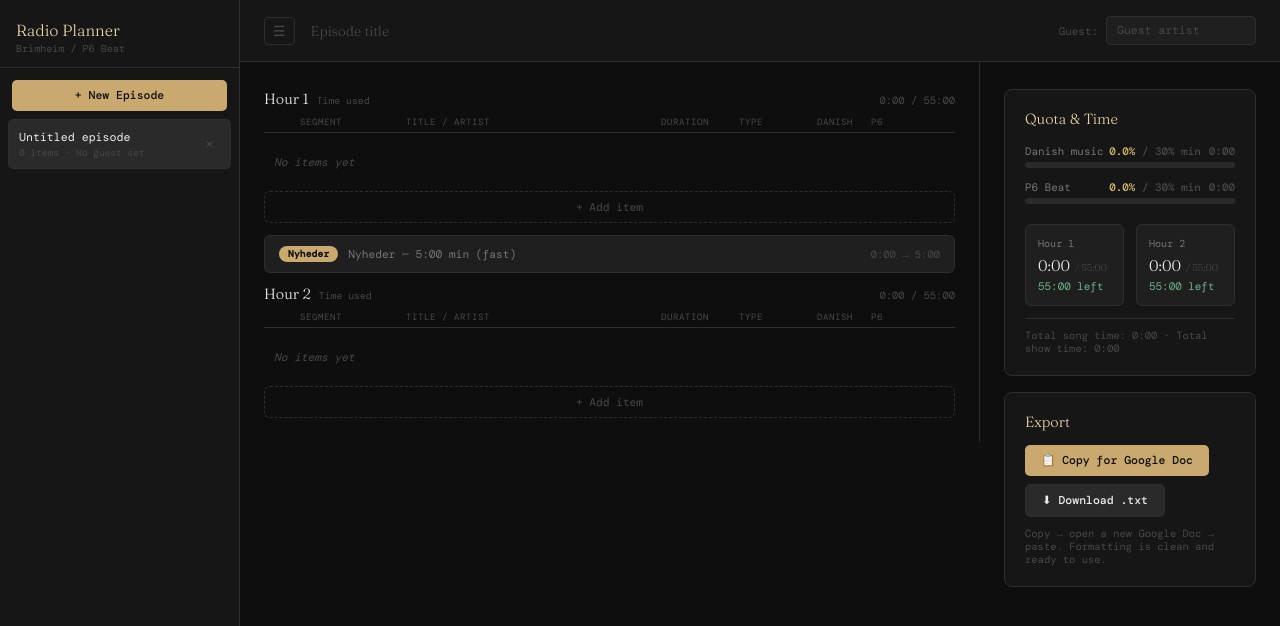
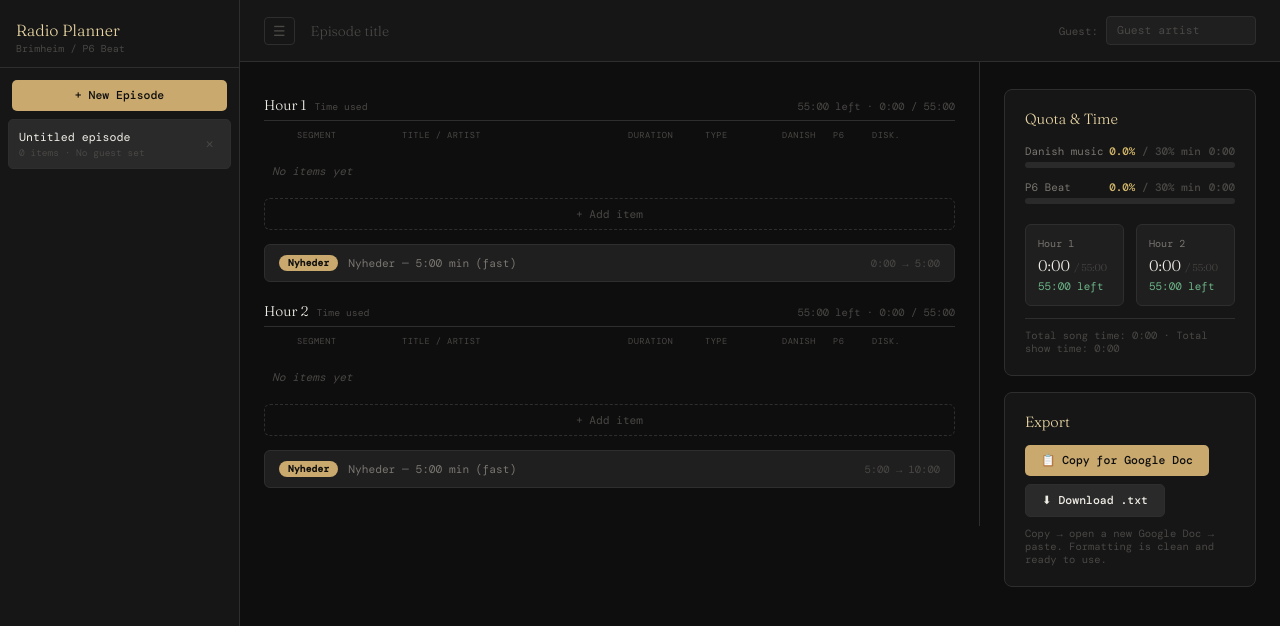
Before and after one commit to LorriBrimheim/brimheim-radio, a React (Create React App) app: page / in a window 1280 px wide. Both pictures are taken after a click on the button "+ New Episode". Shown: the top 626 px of the page. Built offline with nearby package versions, Linux system fonts and the light colour scheme; a web font is replaced by a local one.

Commit message:
Update Rundown.jsx

```diff
--- a/src/components/Rundown.jsx
+++ b/src/components/Rundown.jsx
@@ -3,22 +3,30 @@ import { DndContext, closestCenter, KeyboardSensor, PointerSensor, useSensor, us
 import { SortableContext, sortableKeyboardCoordinates, verticalListSortingStrategy, arrayMove } from '@dnd-kit/sortable';
 import { restrictToVerticalAxis } from '@dnd-kit/modifiers';
 import RundownItem from './RundownItem';
-import { HOUR1_END, NEWS_DURATION, ITEM_TYPES, formatDuration, generateId } from '../utils';
+import { HOUR1_END, HOUR2_END, NEWS_DURATION, ITEM_TYPES, formatDuration, generateId } from '../utils';
 
 const HourHeader = ({ label, usedSecs }) => {
   const max = 55 * 60;
-  const over = usedSecs > max;
+  const remaining = max - usedSecs;
+  const over = remaining < 0;
+  const tight = !over && remaining < 5 * 60;
+  const timeColor = over ? 'var(--red)' : tight ? 'var(--yellow)' : 'var(--text-muted)';
   return (
     <div style={{
       display: 'flex', alignItems: 'baseline', gap: 8,
-      marginBottom: 8, marginTop: 4,
+      padding: '6px 0', marginBottom: 8, marginTop: 4,
+      borderBottom: '1px solid var(--border)',
     }}>
-      <span style={{ fontFamily: 'Fraunces, serif', fontWeight: 300, fontSize: '1.05rem', color: 'var(--text)' }}>
+      <span style={{ fontFamily: 'Fraunces, serif', fontWeight: 300, fontSize: '1rem', color: 'var(--text)' }}>
         {label}
       </span>
       <span style={{ fontSize: '0.7rem', color: 'var(--text-muted)' }}>Time used</span>
-      <span style={{ marginLeft: 'auto', fontSize: '0.75rem', fontVariantNumeric: 'tabular-nums', color: over ? 'var(--red)' : 'var(--text-muted)' }}>
-        {formatDuration(usedSecs)} / 55:00{over ? ' — OVER' : ''}
+      <span style={{ marginLeft: 'auto', fontSize: '0.75rem', fontVariantNumeric: 'tabular-nums', color: timeColor }}>
+        {over
+          ? `${formatDuration(Math.abs(remaining))} over`
+          : `${formatDuration(remaining)} left`
+        }
+        <span style={{ color: 'var(--text-muted)', fontWeight: 400 }}> · {formatDuration(usedSecs)} / 55:00</span>
       </span>
     </div>
   );
@@ -27,14 +35,13 @@ const HourHeader = ({ label, usedSecs }) => {
 const TableHeader = () => (
   <div style={{
     display: 'grid',
-    gridTemplateColumns: '20px 100px 1fr 72px 72px 48px 36px 32px',
-    gap: 6,
-    padding: '0 10px 4px',
-    borderBottom: '1px solid var(--border)',
-    marginBottom: 6,
+    gridTemplateColumns: '20px 100px 1fr 72px 72px 46px 34px 38px 32px',
+    gap: 5,
+    padding: '0 8px 5px',
+    marginBottom: 4,
   }}>
-    {['', 'Segment', 'Title / Artist', 'Duration', 'Type', 'Danish', 'P6', ''].map((col, i) => (
-      <div key={i} style={{ fontSize: '0.65rem', color: 'var(--text-muted)', textTransform: 'uppercase', letterSpacing: '0.06em' }}>
+    {['', 'Segment', 'Title / Artist', 'Duration', 'Type', 'Danish', 'P6', 'Disk.', ''].map((col, i) => (
+      <div key={i} style={{ fontSize: '0.62rem', color: 'var(--text-muted)', textTransform: 'uppercase', letterSpacing: '0.05em' }}>
         {col}
       </div>
     ))}
@@ -44,7 +51,7 @@ const TableHeader = () => (
 const NewsRow = ({ clockTime }) => (
   <div style={{
     display: 'flex', alignItems: 'center', justifyContent: 'space-between',
-    padding: '10px 14px', margin: '12px 0',
+    padding: '10px 14px', margin: '14px 0',
     background: 'var(--surface2)',
     border: '1px solid var(--border)',
     borderRadius: 6,
@@ -77,10 +84,9 @@ const AddItemButton = ({ onClick }) => (
       borderRadius: 6,
       color: 'var(--text-muted)',
       fontSize: '0.8rem',
-      transition: 'color 0.15s, border-color 0.15s',
     }}
-    onMouseEnter={e => { e.target.style.color = 'var(--text-dim)'; e.target.style.borderColor = 'var(--text-muted)'; }}
-    onMouseLeave={e => { e.target.style.color = 'var(--text-muted)'; e.target.style.borderColor = 'var(--border)'; }}
+    onMouseEnter={e => { e.currentTarget.style.color = 'var(--text-dim)'; e.currentTarget.style.borderColor = 'var(--text-muted)'; }}
+    onMouseLeave={e => { e.currentTarget.style.color = 'var(--text-muted)'; e.currentTarget.style.borderColor = 'var(--border)'; }}
   >
     + Add item
   </button>
@@ -101,14 +107,14 @@ export default function Rundown({ items, onReorder, onRemove, onUpdate, onAdd })
     }
   };
 
-  // Split items into hour 1 and hour 2 by programming time
+  // Split items into hour buckets by programming time
   let progTemp = 0;
   let clockTemp = 0;
   const hour1Rows = [];
   const hour2Rows = [];
 
   items.forEach((item, index) => {
-    const row = { item, index, cumSecs: clockTemp, isInHour1: progTemp < HOUR1_END };
+    const row = { item, index, cumSecs: clockTemp };
     if (progTemp < HOUR1_END) {
       hour1Rows.push(row);
     } else {
@@ -120,9 +126,10 @@ export default function Rundown({ items, onReorder, onRemove, onUpdate, onAdd })
 
   const h1Duration = hour1Rows.reduce((s, r) => s + (r.item.duration || 0), 0);
   const h2Duration = hour2Rows.reduce((s, r) => s + (r.item.duration || 0), 0);
-  const newsClockTime = h1Duration;
+  const news1ClockTime = h1Duration;
+  const news2ClockTime = h1Duration + NEWS_DURATION + h2Duration;
 
-  // Correct hour 2 clock times to include the news break offset
+  // Add news break offset to hour 2 timestamps
   hour2Rows.forEach(r => { r.cumSecs += NEWS_DURATION; });
 
   const blankItem = () => ({
@@ -139,18 +146,15 @@ export default function Rundown({ items, onReorder, onRemove, onUpdate, onAdd })
     notes: '',
   });
 
-  const addToHour1 = () => onAdd(blankItem(), hour1Rows.length);
-  const addToHour2 = () => onAdd(blankItem(), null); // append to end
-
   return (
     <DndContext sensors={sensors} collisionDetection={closestCenter} onDragEnd={handleDragEnd} modifiers={[restrictToVerticalAxis]}>
       <SortableContext items={items.map(i => i.id)} strategy={verticalListSortingStrategy}>
 
-        {/* Hour 1 */}
+        {/* ── Hour 1 ── */}
         <HourHeader label="Hour 1" usedSecs={h1Duration} />
         <TableHeader />
         {hour1Rows.length === 0 && (
-          <div style={{ padding: '16px 10px', color: 'var(--text-muted)', fontSize: '0.8rem', fontStyle: 'italic' }}>
+          <div style={{ padding: '14px 8px', color: 'var(--text-muted)', fontSize: '0.8rem', fontStyle: 'italic' }}>
             No items yet
           </div>
         )}
@@ -165,16 +169,16 @@ export default function Rundown({ items, onReorder, onRemove, onUpdate, onAdd })
             onUpdate={onUpdate}
           />
         ))}
-        <AddItemButton onClick={addToHour1} />
+        <AddItemButton onClick={() => onAdd(blankItem(), hour1Rows.length)} />
 
-        {/* News break */}
-        <NewsRow clockTime={newsClockTime} />
+        {/* ── News break 1 ── */}
+        <NewsRow clockTime={news1ClockTime} />
 
-        {/* Hour 2 */}
+        {/* ── Hour 2 ── */}
         <HourHeader label="Hour 2" usedSecs={h2Duration} />
         <TableHeader />
         {hour2Rows.length === 0 && (
-          <div style={{ padding: '16px 10px', color: 'var(--text-muted)', fontSize: '0.8rem', fontStyle: 'italic' }}>
+          <div style={{ padding: '14px 8px', color: 'var(--text-muted)', fontSize: '0.8rem', fontStyle: 'italic' }}>
             No items yet
           </div>
         )}
@@ -189,7 +193,10 @@ export default function Rundown({ items, onReorder, onRemove, onUpdate, onAdd })
             onUpdate={onUpdate}
           />
         ))}
-        <AddItemButton onClick={addToHour2} />
+        <AddItemButton onClick={() => onAdd(blankItem(), null)} />
+
+        {/* ── News break 2 ── */}
+        <NewsRow clockTime={news2ClockTime} />
 
       </SortableContext>
     </DndContext>
```
